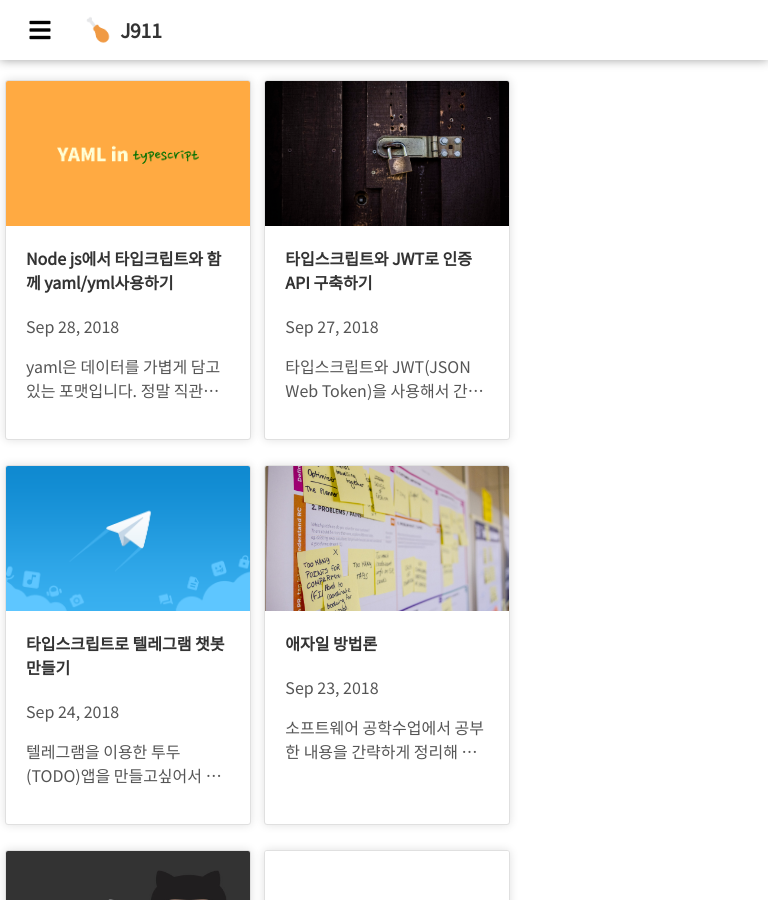
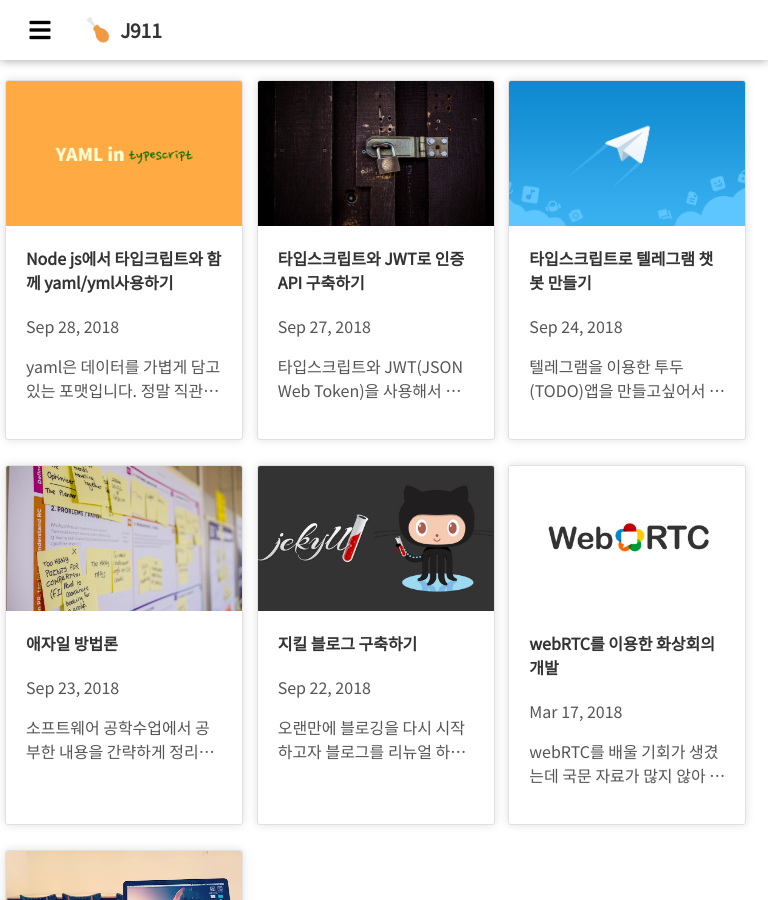
Before and after one commit to kmss1258/kmss1258.github.io, a Jekyll site: the page built from index.html, in a window 768 px wide and 900 px high. Built offline with Jekyll 4.4.1, drawn with Linux system fonts in a browser that asks for light colours; nearby versions of some CDN libraries.

Commit message:
update css

```diff
--- a/assets/css/main.css
+++ b/assets/css/main.css
@@ -316,6 +316,9 @@ hr {
     .card__header__title {
         font-size: 1rem;
     }
+    .card {
+        width: 31%;
+    }
 }
 
 @media only screen and (min-width: 480px) and (max-width: 767px) {
```
